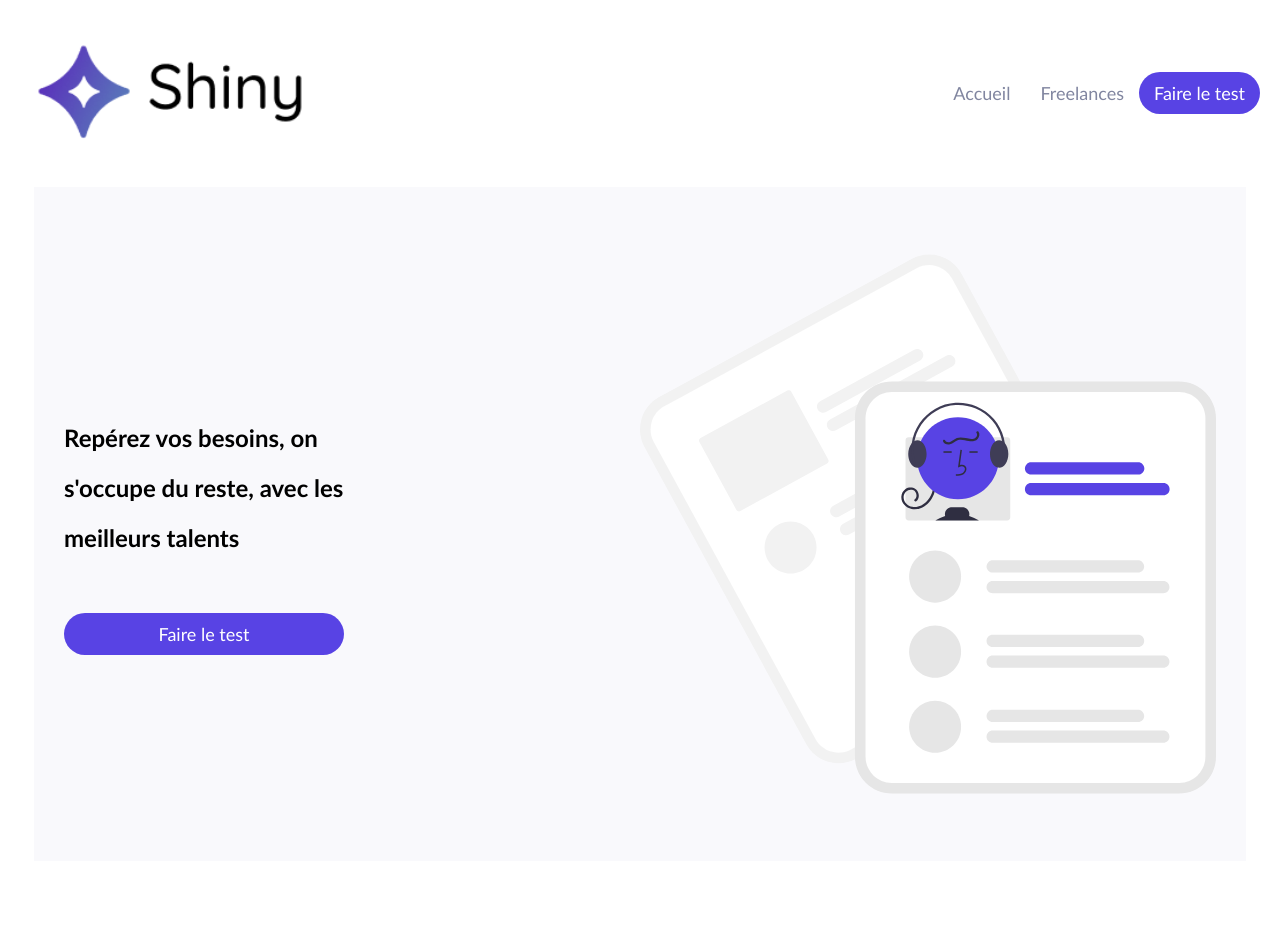
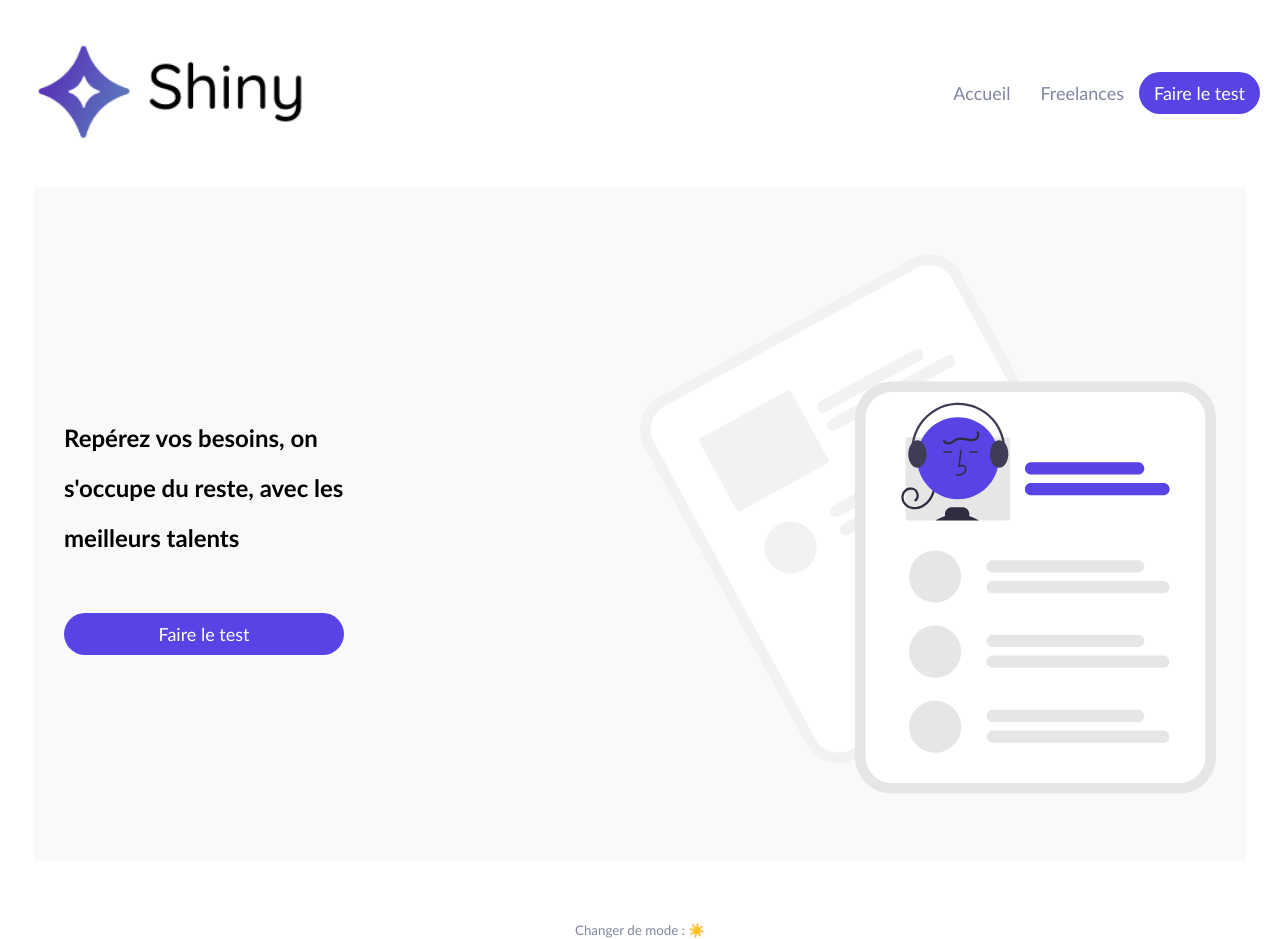
Before and after one commit to Sevan-K/OCR_shiny-agency, a React (Create React App) app: page / in a window 1280 px wide. Before the commit the page ends 861 px from the top, so only its background shows below. Built offline with nearby package versions, Linux system fonts and the light colour scheme.

Commit message:
P2C2 WIP

```diff
--- /dev/null
+++ b/src/components/Footer/index.jsx
@@ -0,0 +1,46 @@
+/* -------------------------------------- */
+/*          Secrtion des imports          */
+/* -------------------------------------- */
+import { useContext } from "react";
+import styled from "styled-components";
+import { ThemeContext } from "../../utils/context/ThemeProvider";
+import colors from "../../utils/style/colors";
+
+/* ------------------------------------------- */
+/*          Styled components section          */
+/* ------------------------------------------- */
+
+// styled component for the footer
+const FooterContainer = styled.footer`
+  display: flex;
+  flex-direction: row;
+  align-items: center;
+  justify-content: center;
+  padding-top: 60px;
+`;
+
+// styled components for the night mode button
+const NightModeButton = styled.button`
+  background-color: transparent;
+  border: none;
+  cursor: pointer;
+  color: ${colors.secondary};
+`;
+
+/* --------------------------------------------- */
+/*          Components creation section          */
+/* --------------------------------------------- */
+// création du composant footer
+function Footer() {
+  const { theme, themeToggle } = useContext(ThemeContext);
+  return (
+    <FooterContainer>
+      <NightModeButton onClick={() => themeToggle()}>
+        Changer de mode : {theme === "light" ? "☀️" : "🌙"}
+      </NightModeButton>
+    </FooterContainer>
+  );
+}
+
+// export du composant footer
+export default Footer;
--- a/src/index.jsx
+++ b/src/index.jsx
@@ -1,3 +1,7 @@
+/* -------------------------------------- */
+/*          Secrtion des imports          */
+/* -------------------------------------- */
+
 import React from "react";
 import ReactDOM from "react-dom";
 // on importe le router
@@ -9,29 +13,26 @@
 import Results from "./pages/Results";
 import Freelances from "./pages/Freelances";
 
-// on importe les composants Header, Error
+// on importe les composants Header, Error, Footer
 import Header from "./components/Header";
 import Error from "./components/Error";
-
-// on importe la méthode createGlobalStyle du module
-import { createGlobalStyle } from "styled-components";
+import Footer from "./components/Footer";
 
 import "./style/dev.css";
 
-// on créer un style global
-const GlobalStyle = createGlobalStyle`
-    *{
-      font-family: 'Trebuchet MS', Helvetica, sans-serif;
-    }
-    p > img {height: 100%;  width: 100%;
-    }
-    body {
-      margin: 0;
-    }`;
+// import du theme provider
+import { ThemeProvider } from "./utils/context/ThemeProvider";
 
+// import du style global
+import GlobalStyle from "./utils/style/GlobalStyle";
+
+/* --------------------------------------------- */
+/*          Components creation section          */
+/* --------------------------------------------- */
 ReactDOM.render(
   <React.StrictMode>
     <Router>
+      <ThemeProvider>
         <GlobalStyle />
         <Header />
         <Routes>
@@ -41,6 +42,8 @@
           <Route path="/freelances" element={<Freelances />} />
           <Route path="*" element={<Error />} />
         </Routes>
+        <Footer />
+      </ThemeProvider>
     </Router>
   </React.StrictMode>,
   document.getElementById("root")
--- a/src/style/dev.css
+++ b/src/style/dev.css
@@ -1,7 +1,4 @@
 .dev {
-  padding: 10px;
-}
-
-@-webkit-keyframes identifier {}
-
-@keyframes identifier {}/*# sourceMappingURL=dev.css.map */
+  display: flex;
+  flex-direction: row;
+}/*# sourceMappingURL=dev.css.map */
--- a/src/style/dev.scss
+++ b/src/style/dev.scss
@@ -1,6 +1,4 @@
 .dev {
-  padding: 10px;
+  display: flex;
+  flex-direction: row;
 }
-
-@keyframes identifier {
-}
--- /dev/null
+++ b/src/utils/context/ThemeProvider/index.jsx
@@ -0,0 +1,22 @@
+// on importe le hook createContext depuis
+import { createContext, useState } from "react";
+
+// on créer le theme contexte qui sera utilisé dans
+export const ThemeContext = createContext();
+
+// on créer le composant provider pour le theme
+// les enfants de ce composants ne sont pas connus à l'avance
+export const ThemeProvider = ({ children }) => {
+  // on déclare les useStates généraux nécessaires pour le changement de thème
+  const [theme, setTheme] = useState("light");
+  // on créer la fonction pour changer le thème en fonction de celui qui est actif
+  const themeToggle = () => {
+    setTheme(theme === "light" ? "dark" : "light");
+  };
+  // on
+  return (
+    <ThemeContext.Provider value={{ theme, themeToggle }}>
+      {children}
+    </ThemeContext.Provider>
+  );
+};
--- /dev/null
+++ b/src/utils/style/GlobalStyle.jsx
@@ -0,0 +1,33 @@
+/* -------------------------------------- */
+/*          Secrtion des imports          */
+/* -------------------------------------- */
+// on importe la méthode createGlobalStyle du module
+import { useContext } from "react";
+import { createGlobalStyle } from "styled-components";
+import { ThemeContext } from "../context/ThemeProvider";
+
+/* ------------------------------------ */
+/*          Section des styles          */
+/* ------------------------------------ */
+
+// on créer un style global
+const StyledGlobalStyle = createGlobalStyle`
+    *{
+      font-family: 'Trebuchet MS', Helvetica, sans-serif;
+    }
+    p > img {height: 100%;  width: 100%;
+    }
+    body {
+        background-color:${({ $isDarkMode }) =>
+          $isDarkMode ? "black" : "white"};
+      margin: 0;
+    }`;
+
+// On créer une fonction qui retourne le style global
+function GlobalStyle() {
+  const { theme } = useContext(ThemeContext);
+  return <StyledGlobalStyle $isDarkMode={theme === "dark"} />;
+}
+
+// on export
+export default GlobalStyle;
```
Also changed, not shown: src/components/Header/index.jsx (+11 -5 lines), src/utils/style/Atoms.jsx (+5 -3 lines), 1 other file (tests, documents, lock files or other folders). Lines whose indentation alone changed are shown as unchanged.
